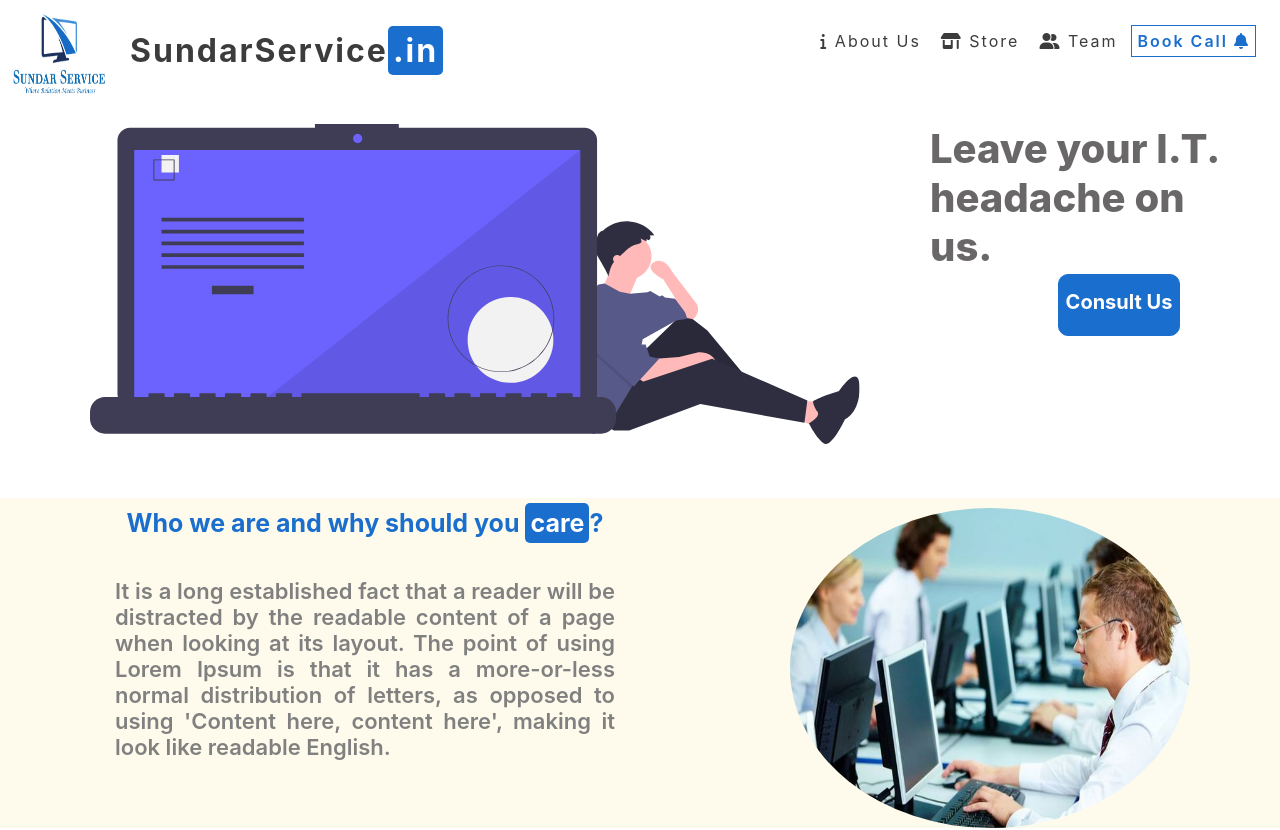
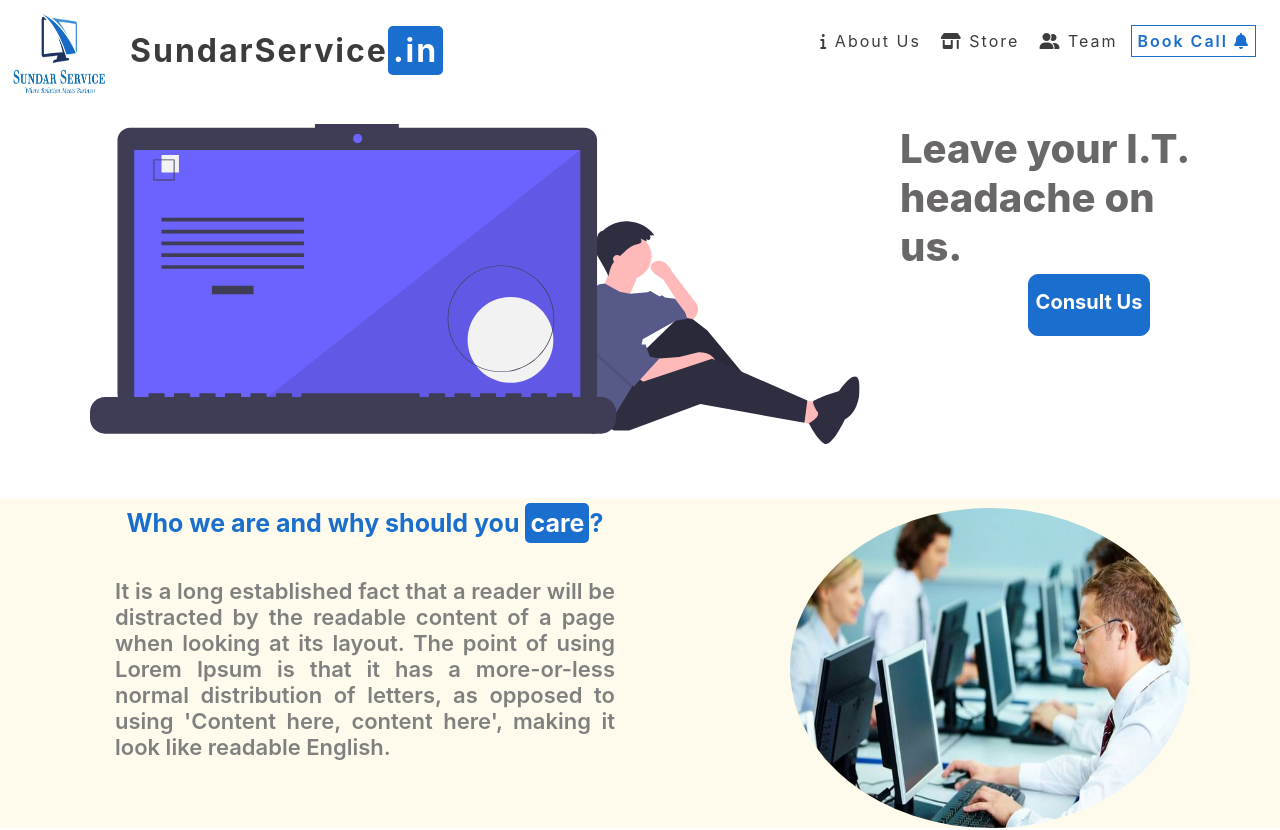
Before and after one commit to atobox/sundarservice, a React (Create React App) app: page / in a window 1280 px wide. Shown: the top 830 px of the page. Built offline with nearby package versions, Linux system fonts and the light colour scheme.

Commit message:
css chk2

```diff
--- a/src/App.css
+++ b/src/App.css
@@ -72,7 +72,7 @@ body{
 
 .cta_txt  {
   position: absolute;
-  right: 50px;
+  right: 80px;
   font-size: 40px;
   z-index: 1;
   font-weight: 800;
@@ -82,7 +82,7 @@ body{
 
 .cta_btn  {
   position: absolute;
-  right: 100px;
+  right: 130px;
   transform: translateY(150px);
   height: 60px;
   width: 120px;
```
